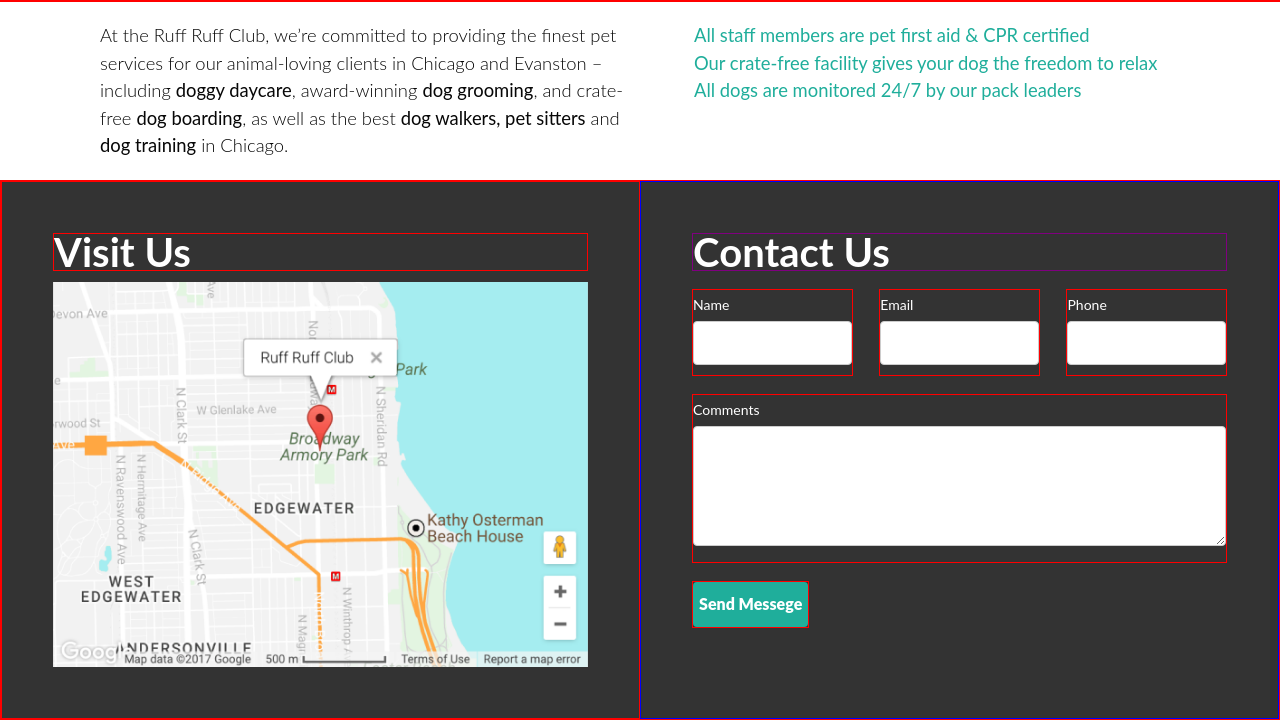
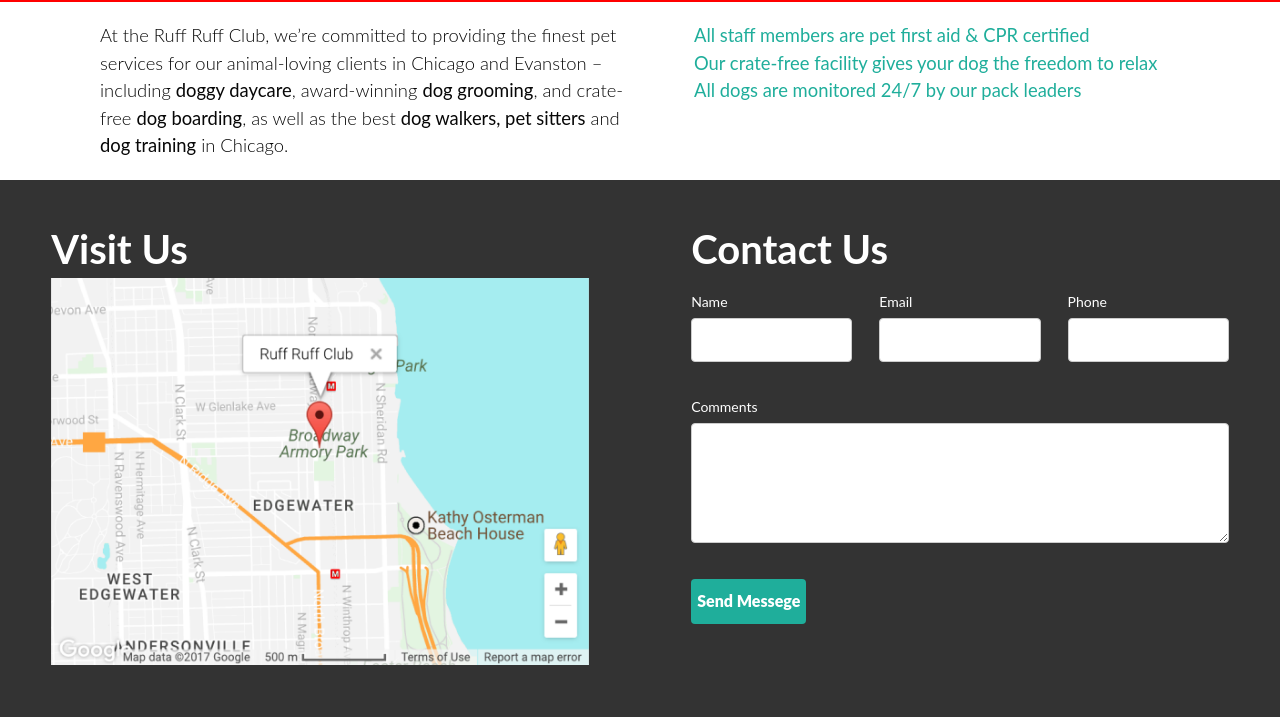
Before and after one commit to juliafmurray/ruff-ruff, a website: page src/index.html in a window 1280 px wide. Shown: the part 824-1544 px from the top of the page. Drawn offline with nearby package versions, Linux system fonts and the light colour scheme; files that its build step writes are made by us from their sources.

Commit message:
removed div borders

```diff
--- a/src/scss/06_components/form.scss
+++ b/src/scss/06_components/form.scss
@@ -1,13 +1,10 @@
 .c-contact {
-  border: 1px red solid;
   background-color: $color-dark;
   display: flex;
   flex-wrap: wrap;
 }
 
 .c-contact__map {
-  border: 1px red solid;
-
   @media screen and (min-width: $width-x-small) {
     padding: 4%;
     width: 100%;
@@ -20,19 +17,16 @@
 }
 
 .c-contact__form--heading {
-    border: 1px purple solid;
     width: 100%;
 }
 
 .c-contact__map--heading {
-    border: 1px red solid;
     margin-bottom: 2%;
     width: 100%;
 }
 
 .c-contact__form {
   align-items: flex-start;
-  border: 1px blue solid;
   display: flex;
   flex-wrap: wrap;
   justify-content: space-between;
@@ -49,8 +43,6 @@
 }
 
 .c-contact__form--field {
-  border: 1px red solid;
-
   @media screen and (min-width: $width-x-small) {
     width: 100%;
     }
@@ -65,11 +57,9 @@
 }
 
 .c-contact__form--area {
-  border: 1px red solid;
   width: 100%;
 }
 
 .c-contact__form--button {
-  border: 1px red solid;
   margin-bottom: 4%;
 }
```
